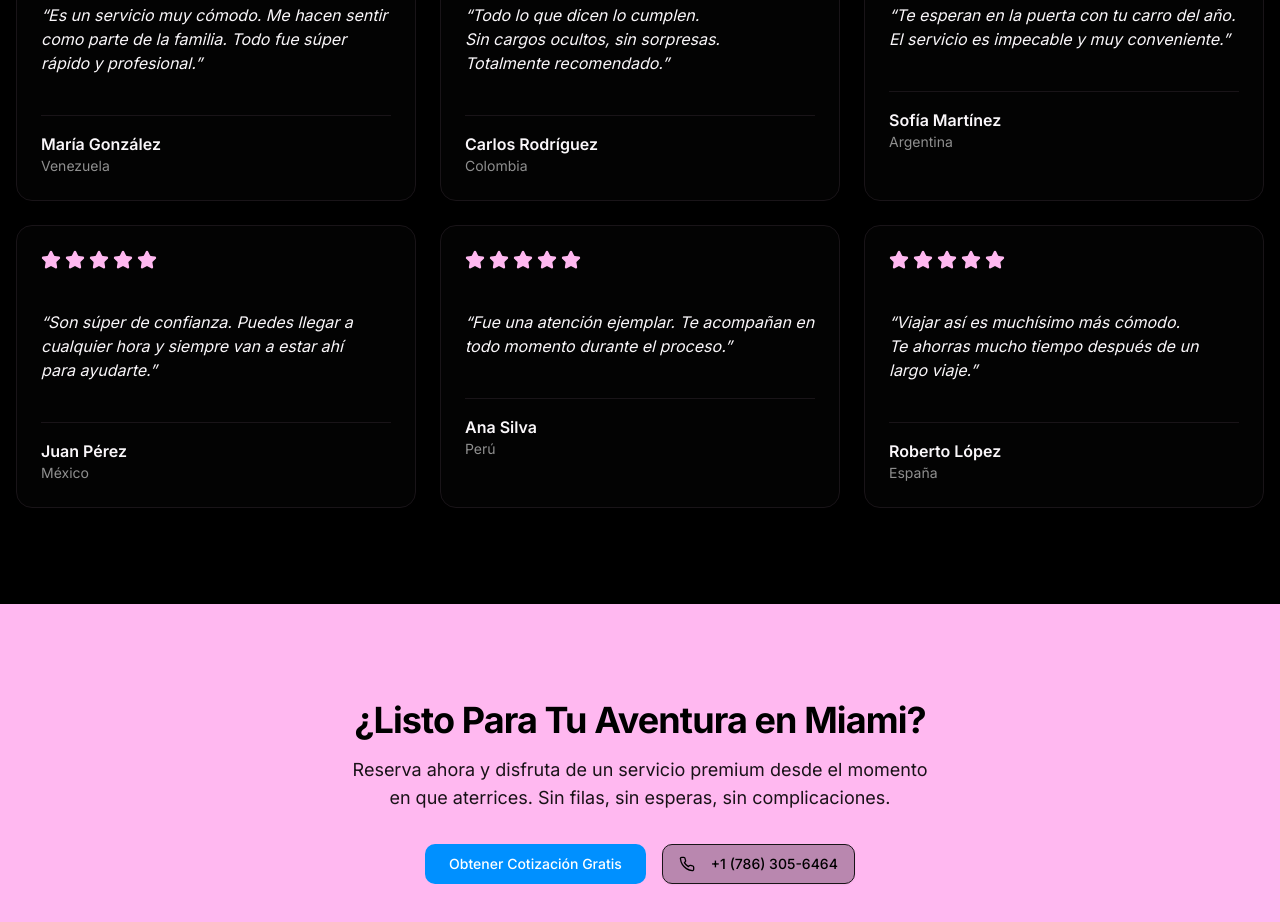
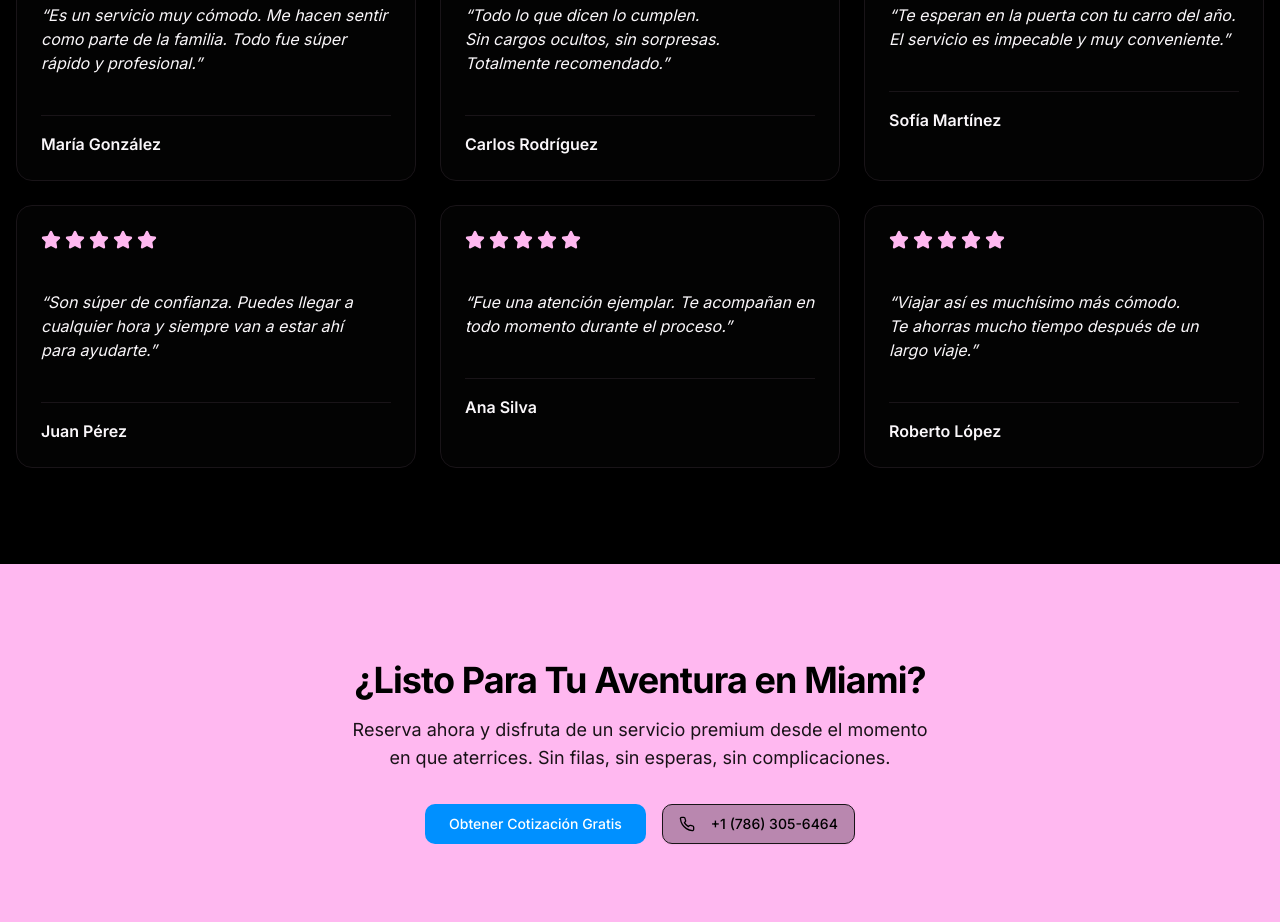
Before and after one commit to TUrielRios/elite-frontend, a Next.js app: page / in a window 1280 px wide. Shown: the part 4140-5062 px from the top of the page. Built offline with nearby package versions, Linux system fonts and the light colour scheme; no server answers.

Commit message:
[UPDATE] quitado los paises

```diff
--- a/components/testimonials-section.tsx
+++ b/components/testimonials-section.tsx
@@ -6,37 +6,37 @@ import { Star } from "lucide-react"
 const testimonials = [
   {
     name: "María González",
-    country: "Venezuela",
+    country: "",
     rating: 5,
     text: "Es un servicio muy cómodo. Me hacen sentir como parte de la familia. Todo fue súper rápido y profesional.",
   },
   {
     name: "Carlos Rodríguez",
-    country: "Colombia",
+    country: "",
     rating: 5,
     text: "Todo lo que dicen lo cumplen. Sin cargos ocultos, sin sorpresas. Totalmente recomendado.",
   },
   {
     name: "Sofía Martínez",
-    country: "Argentina",
+    country: "",
     rating: 5,
     text: "Te esperan en la puerta con tu carro del año. El servicio es impecable y muy conveniente.",
   },
   {
     name: "Juan Pérez",
-    country: "México",
+    country: "",
     rating: 5,
     text: "Son súper de confianza. Puedes llegar a cualquier hora y siempre van a estar ahí para ayudarte.",
   },
   {
     name: "Ana Silva",
-    country: "Perú",
+    country: "",
     rating: 5,
     text: "Fue una atención ejemplar. Te acompañan en todo momento durante el proceso.",
   },
   {
     name: "Roberto López",
-    country: "España",
+    country: "",
     rating: 5,
     text: "Viajar así es muchísimo más cómodo. Te ahorras mucho tiempo después de un largo viaje.",
   },
```
